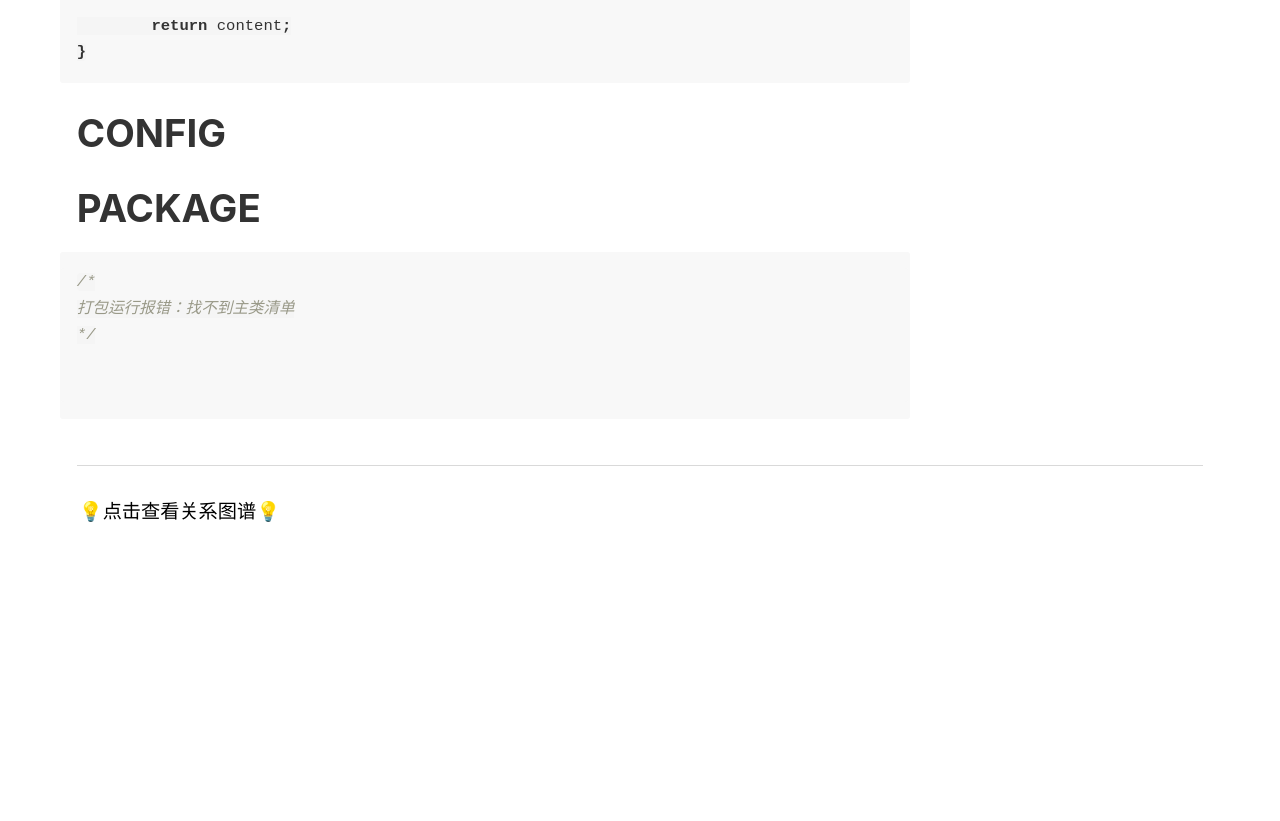
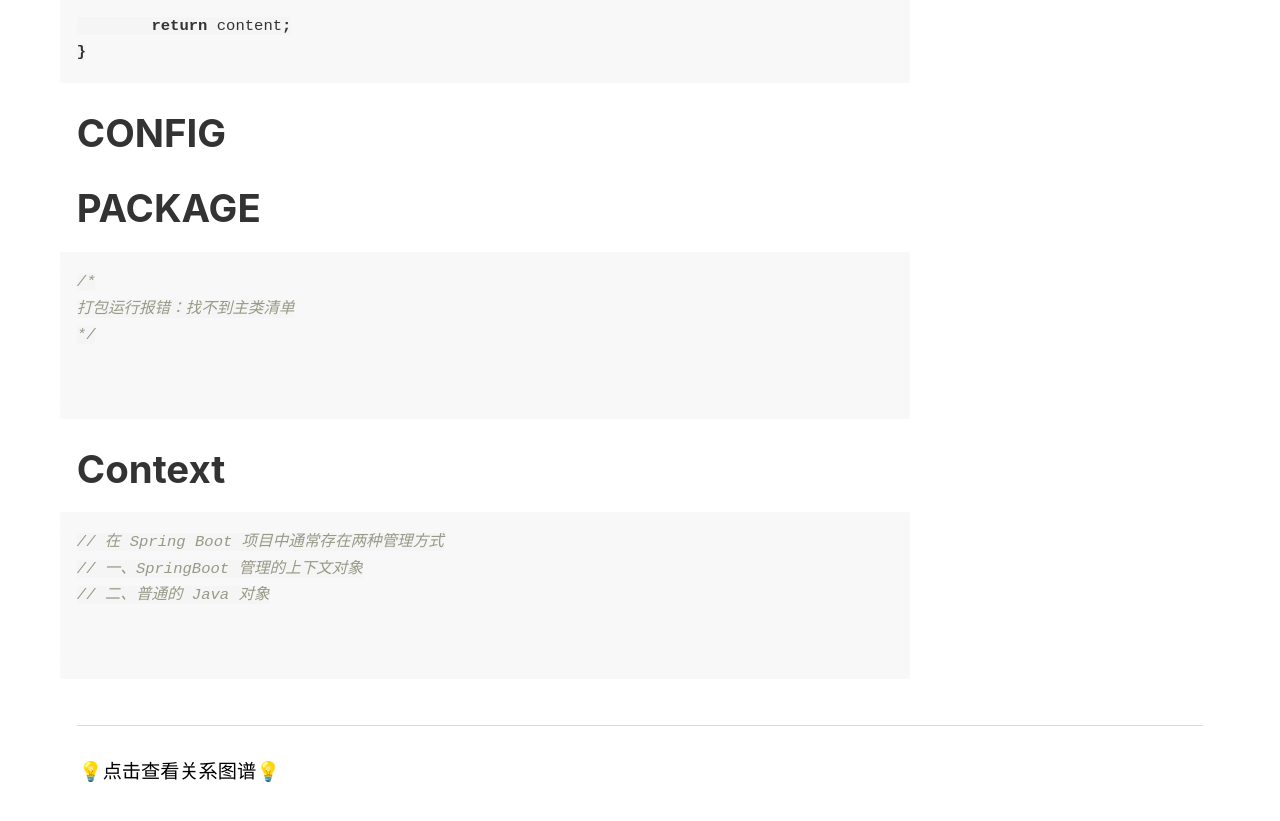
Before and after one commit to wingowen/digital-garden-jekyll, a Jekyll site: the page built from _notes/SpringBoot.md, in a window 1280 px wide and 900 px high, scrolled down 995 px. Shown: the top 821 px of the window. Built offline with Jekyll 4.4.1, drawn with Linux system fonts in a browser that asks for light colours; before the commit the page ends 1635 px from its top, so only the background shows below that.

Commit message:
vault backup: 2024-06-17 17:43:32

````diff
--- a/_notes/SpringBoot.md
+++ b/_notes/SpringBoot.md
@@ -41,3 +41,13 @@ public static String readFileFromResource(String fileName) {
 
 
 ```
+
+# Context
+
+```java
+// 在 Spring Boot 项目中通常存在两种管理方式
+// 一、SpringBoot 管理的上下文对象
+// 二、普通的 Java 对象
+
+
+```
````
Also changed, not shown: _notes/2010.md (+3 -3 lines).
